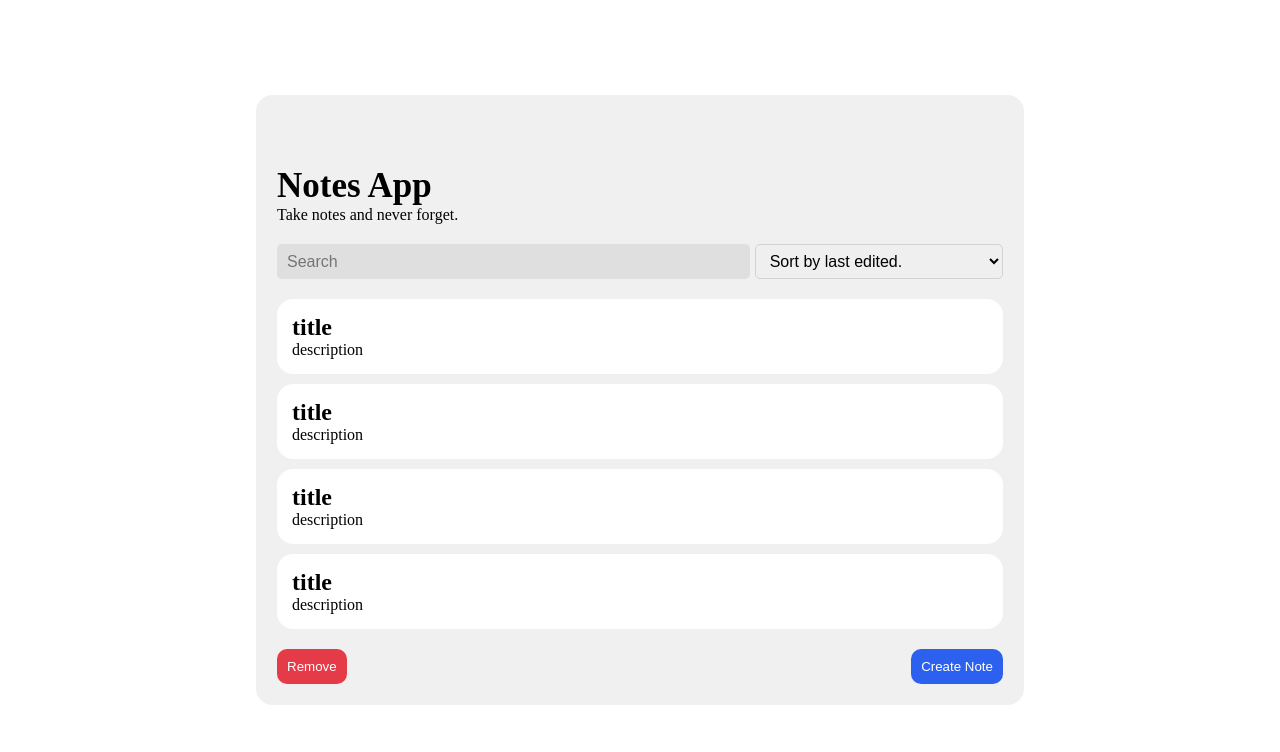
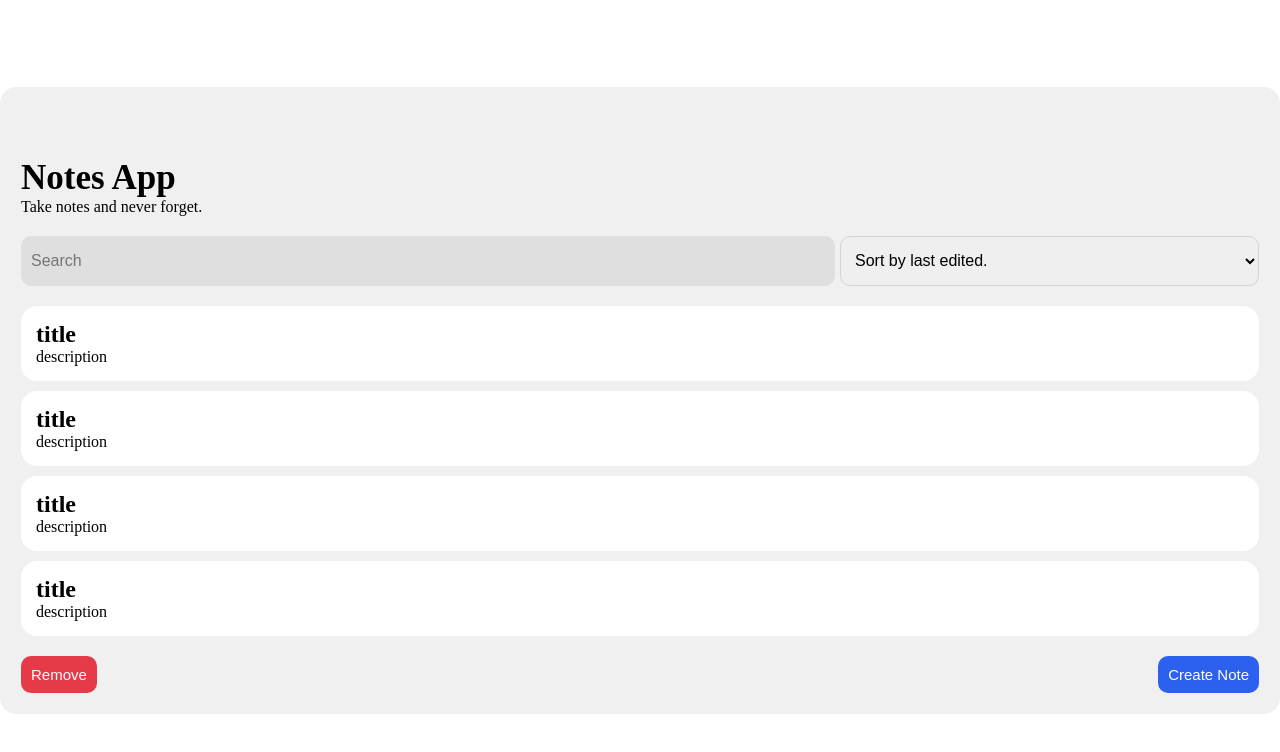
Before and after one commit to leejw951208/notes-app, a React (Vite) app: page / in a window 1280 px wide. Shown: the top 752 px of the page. Built offline with nearby package versions, Linux system fonts and the light colour scheme.

Commit message:
디자인 수정

```diff
--- a/src/App.jsx
+++ b/src/App.jsx
@@ -1,11 +1,11 @@
 import styled from "styled-components";
 import SearchSection from "./components/Search/SearchSection";
 import NoteSection from "./components/note/NoteSection";
-import HeaderSection from "./components/header/HeaderSection";
 import ButtonSection from "./components/button/ButtonSection";
+import HeaderSection from "./components/header/Header";
 
 const Template = styled.div`
-  width: 768px;
+  width: 1280px;
   border: 1px solid #f0f0f0;
   border-radius: 1rem;
   background-color: #f0f0f0;
--- a/src/components/button/Button.jsx
+++ b/src/components/button/Button.jsx
@@ -7,6 +7,7 @@ const StyledButton = styled.button`
   border-radius: 10px;
   text-align: center;
   padding: 10px;
+  font-size: 15px;
 `;
 
 const Button = ({ backgroundColor, color, name }) => {
--- a/src/components/header/HeaderSection.jsx
+++ b/src/components/header/Header.jsx
@@ -1,6 +1,6 @@
 import styled from "styled-components";
 
-const Section = styled.section`
+const Header = styled.header`
   margin-top: 50px;
   > h1 {
     font-size: 35px;
@@ -9,10 +9,10 @@ const Section = styled.section`
 
 const HeaderSection = () => {
   return (
-    <Section>
+    <Header>
       <h1>Notes App</h1>
       <p>Take notes and never forget.</p>
-    </Section>
+    </Header>
   );
 };
 
--- a/src/components/search/Input.jsx
+++ b/src/components/search/Input.jsx
@@ -2,7 +2,7 @@ import styled from "styled-components";
 
 const StyledInput = styled.input`
   border: none;
-  border-radius: 5px;
+  border-radius: 10px;
   background-color: #dfdfdf;
   flex: 2;
   padding: 0 10px;
--- a/src/components/search/SearchSection.jsx
+++ b/src/components/search/SearchSection.jsx
@@ -5,7 +5,7 @@ import Selectbox from "./Selectbox";
 const Section = styled.section`
   display: flex;
   justify-content: space-between;
-  height: 35px;
+  height: 50px;
   gap: 5px;
   margin-top: 20px;
 `;
--- a/src/components/search/Selectbox.jsx
+++ b/src/components/search/Selectbox.jsx
@@ -3,7 +3,7 @@ import styled from "styled-components";
 const StyledSelectbox = styled.select`
   flex: 1;
   border: 1px solid #d3d3d3;
-  border-radius: 5px;
+  border-radius: 10px;
   padding: 0 10px;
   font-size: 16px;
 `;
--- a/src/index.css
+++ b/src/index.css
@@ -13,4 +13,5 @@ body {
   justify-content: center;
   align-items: center;
   min-height: 100dvh;
+  min-width: 768px;
 }
```
